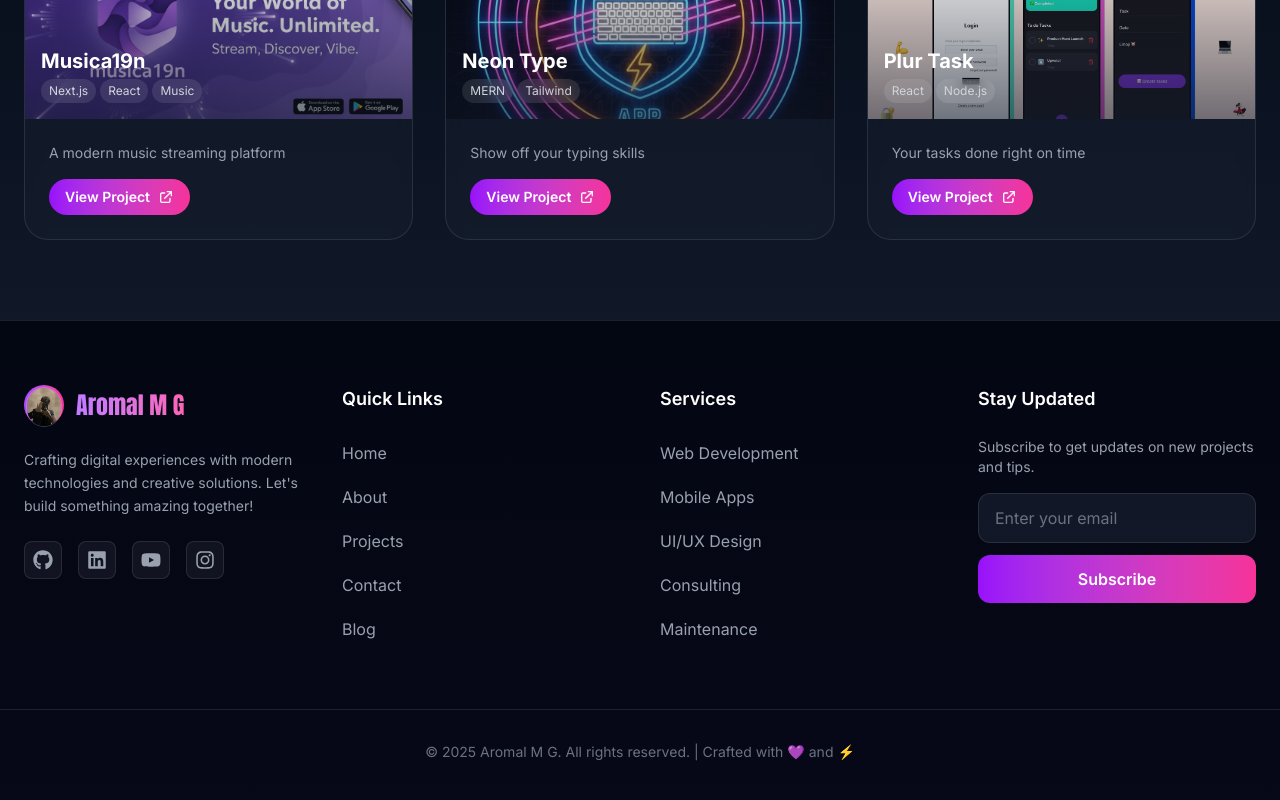
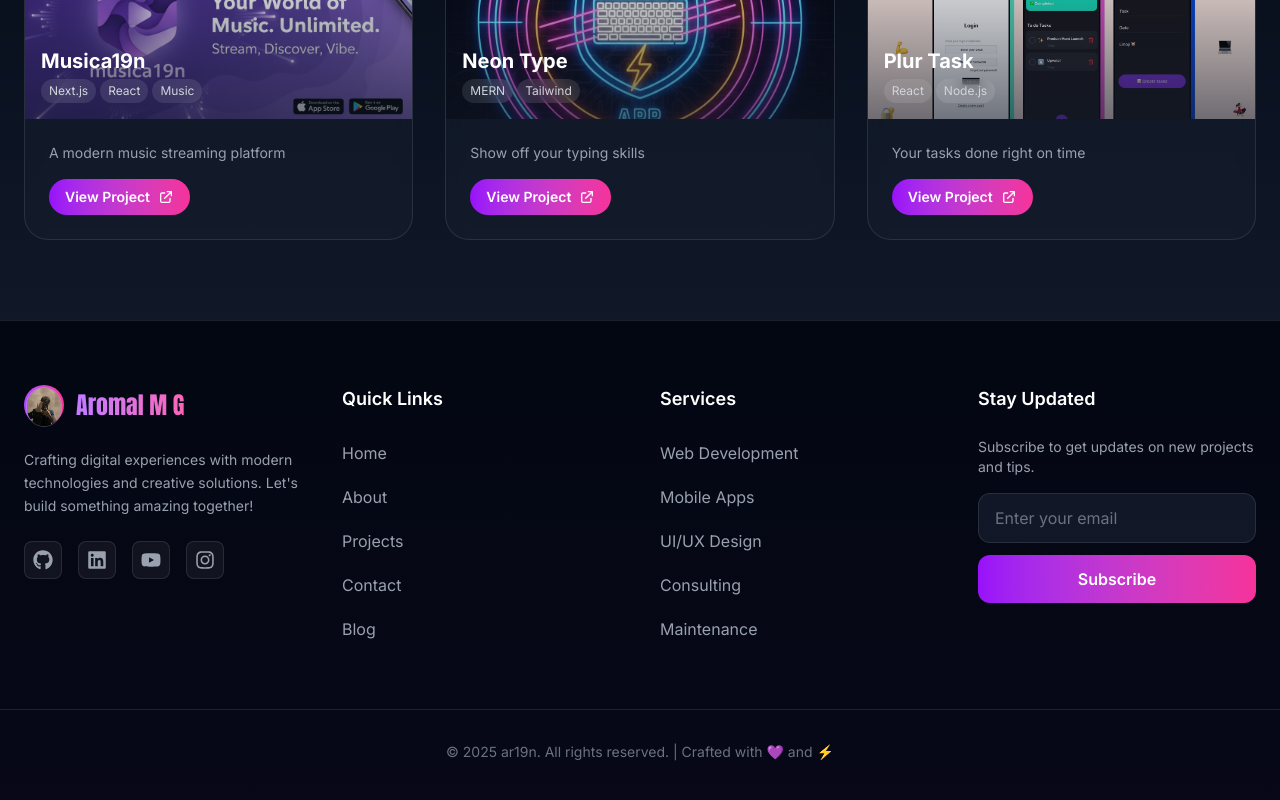
Before and after one commit to fake-test-dotcom/portfolio2, a Next.js app: page / in a window 1280 px wide. Shown: the part 1700-2500 px from the top of the page. Built offline with nearby package versions, Linux system fonts and the light colour scheme.

Commit message:
homepage refactor nov 13

```diff
--- a/app/page.tsx
+++ b/app/page.tsx
@@ -572,7 +572,7 @@ export default function PortfolioPage() {
           {/* Bottom Bar */}
           <div className="mt-16 pt-8 border-t border-white/10 text-center">
             <p className="text-gray-500 text-sm">
-              &copy; 2025 Aromal M G. All rights reserved. | Crafted with 💜 and ⚡
+              &copy; 2025 ar19n. All rights reserved. | Crafted with 💜 and ⚡
             </p>
           </div>
         </div>
```
